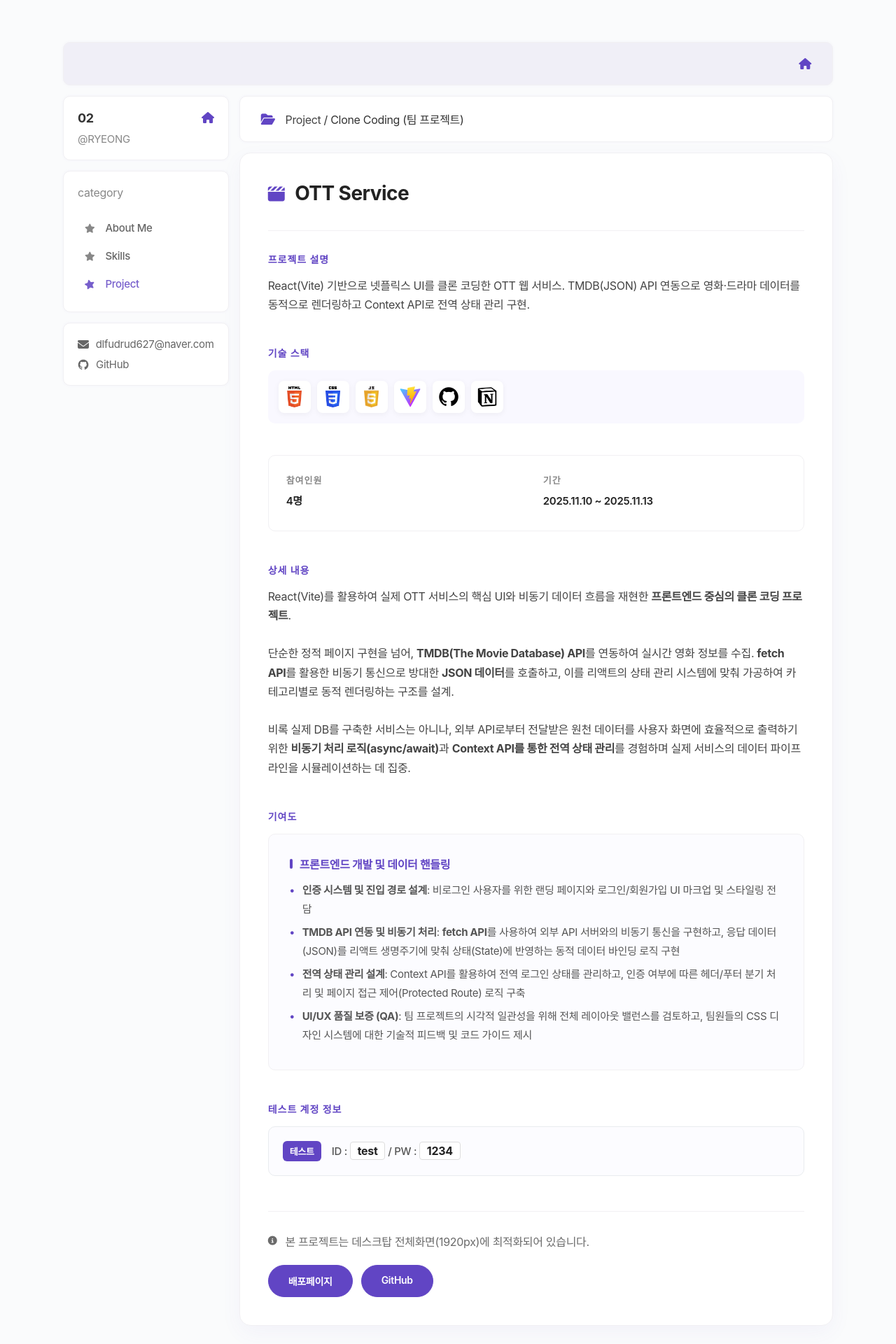
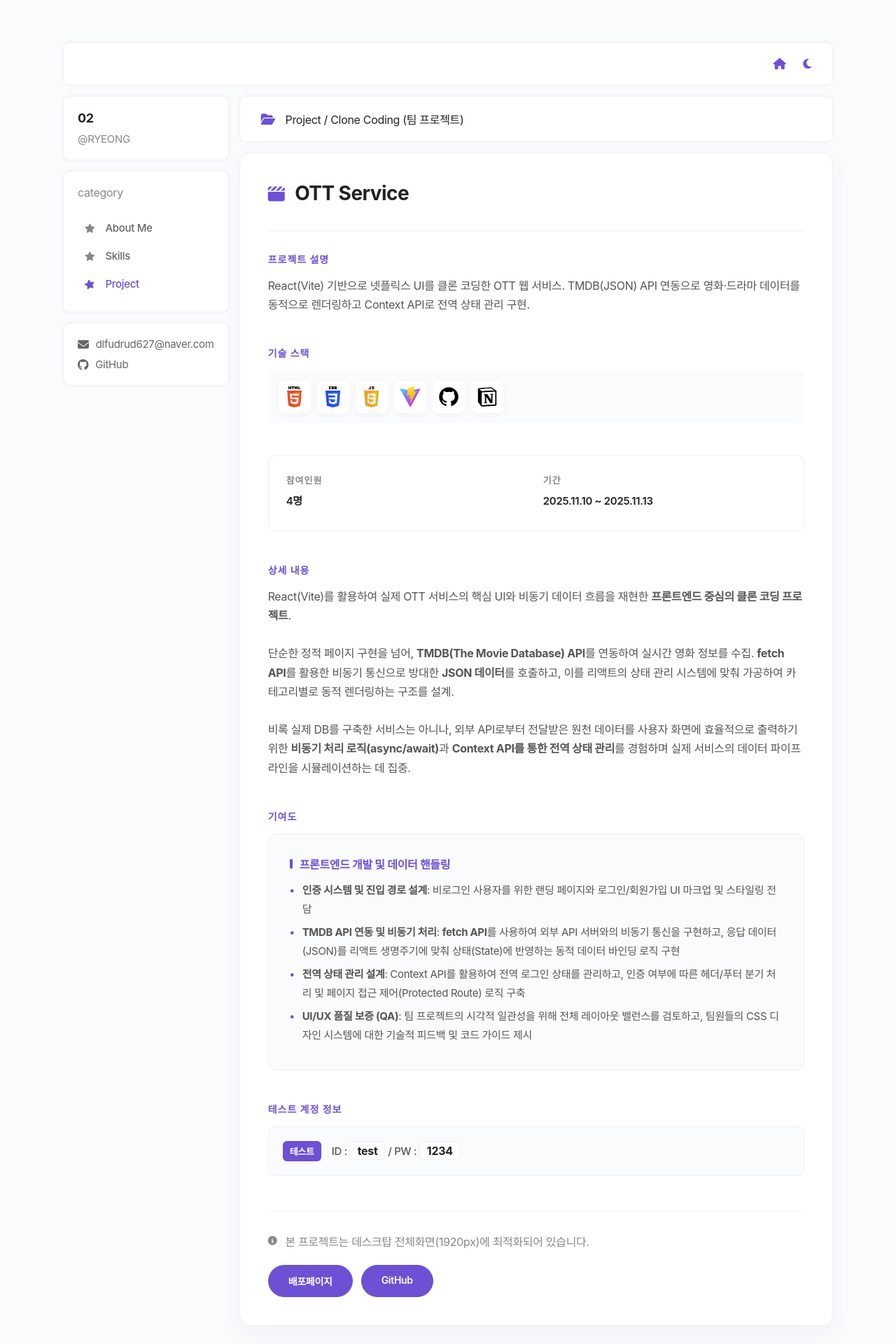
Before and after one commit to r-eong/RYEONG-PORTFOLIO, a React (Vite) app: page /#/02/PROJECT/detail/02 in a window 1280 px wide. Shown: the top 1920 px of the page at 70% size. Built offline with nearby package versions, Linux system fonts and the light colour scheme; a web font is replaced by a local one.

Commit message:
2026-04-07 update

```diff
--- a/src/App.jsx
+++ b/src/App.jsx
@@ -1,4 +1,4 @@
-import { useState } from 'react';
+import { useState, useEffect } from 'react';
 import { HashRouter, Routes, Route, Navigate } from "react-router-dom";
 
 import Home02 from './pages/Home02';
@@ -13,14 +13,35 @@
 import ProjectDetail_04 from './pages/ProjectDetail_04';
 
 function App() {
-  const [isMenuOpen, setIsMenuOpen] = useState(false); // 메뉴 상태
+  // 모바일 - 메뉴 상태
+  const [isMenuOpen, setIsMenuOpen] = useState(false);
+  // 다크모드
+  const [isDark, setIsDark] = useState(() => {
+    const saved = localStorage.getItem('darkMode');
+    return saved === 'true';
+  });
+
+  // 초기 진입 시 body 클래스 적용
+  useEffect(() => {
+    document.body.classList.toggle('dark', isDark);
+  }, []);
+
+  const toggleDark = () => {
+    setIsDark(prev => {
+      const next = !prev;
+      document.body.classList.toggle('dark', next);
+      localStorage.setItem('darkMode', next);
+      return next;
+    });
+  };
 
   const toggleMenu = () => {
     setIsMenuOpen(!isMenuOpen);
   }
+
   return (
     <HashRouter>
-      <Header02 toggleMenu={toggleMenu} isMenuOpen={isMenuOpen} />
+      <Header02 toggleMenu={toggleMenu} isMenuOpen={isMenuOpen} isDark={isDark} toggleDark={toggleDark} />
       <Routes>
         <Route path="/" element={<Navigate to="/02" replace />} />
         <Route path="/02" element={<Home02 isMenuOpen={isMenuOpen} setIsMenuOpen={setIsMenuOpen} />}>
--- a/src/index.css
+++ b/src/index.css
@@ -1,3 +1,41 @@
+/* -------- 라이트모드 기본 -------- */
+:root {
+  --bg-page: #fafbfc;
+  --bg-card: #ffffff;
+  --bg-header: #f0eff7;
+  --border-color: #f1f0f3;
+  --text-primary: #222;
+  --text-secondary: #555;
+  --text-muted: #888;
+  --text-link: #666;
+  --accent: #6d50d4;
+  --accent-light: rgba(97, 69, 196, 0.1);
+  --accent-hover: #1f0b65;
+  --footer-text: #fff;
+  --shadow-color: rgba(97, 69, 196, 0.05);
+  --bg-icon: #fafbfc;
+  --bg-icon-hover: rgba(180, 155, 255, 0.85);
+}
+
+/* -------- 다크모드 변수 -------- */
+body.dark {
+  --bg-page: #0f0f10;
+  --bg-card: #1b1b1c;
+  --bg-header: #1b1b1c;
+  --border-color: #2a2a2a;
+  --text-primary: #eeeeee;
+  --text-secondary: #aaaaaa;
+  --text-muted: #777777;
+  --text-link: #bbbbbb;
+  --accent: #9b7ef8;
+  --accent-light: rgba(155, 126, 248, 0.12);
+  --accent-hover: #c4aaff;
+  --footer-text: #555555;
+  --shadow-color: rgba(0, 0, 0, 0.3);
+  --bg-icon: #323232;
+  --bg-icon-hover: #666;
+}
+
 * {
   font-family: "Pretendard Variable", Pretendard, -apple-system, sans-serif;
   box-sizing: border-box;
@@ -7,12 +45,12 @@
   -moz-osx-font-smoothing: grayscale;
   letter-spacing: -0.02em;
   cursor: url('https://cdn.cursors-4u.net/css-previews/dark-purple-glitter-pointer-7e363da9-css.webp') 0 0, auto !important;
-
 }
 
 body {
   overflow-x: hidden;
-  background-color: #fafbfc;
+  background-color: var(--bg-page);
+  transition: background-color 0.3s ease;
 }
 
 #root {
@@ -54,7 +92,6 @@
   cursor: pointer;
 }
 
-/* 모바일 (480px 이하) */
 @media screen and (max-width: 480px) {
   #root {
     padding: 15px;
--- a/src/pages/Header02.jsx
+++ b/src/pages/Header02.jsx
@@ -1,12 +1,16 @@
 import { Link } from 'react-router-dom';
 import './css/Header02.css';
 
-export default function Header02({ toggleMenu }) {
+export default function Header02({ toggleMenu, isDark, toggleDark }) {
     return (
         <header className="header">
             <Link to="/02">
                 <i className="fa-solid fa-house"></i>
             </Link>
+            <i
+                className={`fa-solid ${isDark ? 'fa-sun' : 'fa-moon'}`}
+                onClick={toggleDark}
+            ></i>
             <i className="fa-solid fa-bars" onClick={toggleMenu}></i>
         </header>
     )
--- a/src/pages/Home02.jsx
+++ b/src/pages/Home02.jsx
@@ -12,9 +12,9 @@
                     <div className="profile">
                         <h5>02</h5>
                         <p>@RYEONG</p>
-                        <Link to="/02">
+                        {/* <Link to="/02">
                             <i className="fa-solid fa-house"></i>
-                        </Link>
+                        </Link> */}
                     </div>
                     {/* 카테고리 */}
                     <div className="category">
@@ -47,7 +47,7 @@
                             <a href="mailto:dlfudrud627@naver.com" target="_blank" rel="noreferrer">dlfudrud627@naver.com</a>
                         </p>
                         <p>
-                            <img src="/img/icons/Github-icon.png" alt="노션 아이콘" />
+                            <i className="fa-brands fa-github"></i>
                             <a href="https://github.com/r-eong/RYEONG-PORTFOLIO" target="_blank" rel="noreferrer">GitHub</a>
                         </p>
                     </div>
--- a/src/pages/css/Header02.css
+++ b/src/pages/css/Header02.css
@@ -1,8 +1,9 @@
 .header {
     color: #222;
-    background: #f0eff7;
+    background: var(--bg-card);
+    /* background: var(--bg-header); */
     /* background: #fff; */
-    border: 1px solid #f1f0f3;
+    border: 1px solid var(--border-color);
     border-radius: 10px;
     /* position: sticky;
     top: 0;
@@ -11,34 +12,36 @@
     padding: 20px 30px;
     text-align: right;
     margin-top: 50px;
-    box-shadow: 0 0 5px #6145c40a;
+    box-shadow: 0 0 5px var(--shadow-color);
+    display: flex;
+    align-items: center;
+    justify-content: flex-end;
+    gap: 25px;
 }
 
-.header i{
-    color: #6145c4;
-    /* color: #6045c4; */
+.header i {
+    color: var(--accent);
     cursor: pointer;
     transition: 0.3s;
 }
 
-.header i:hover{
-    color: #331b88;
+.header i:hover {
+    color: var(--accent-hover);
 }
 
 .header .fa-bars {
     display: none;
     cursor: pointer;
     font-size: 20px;
-    margin-left: 20px;
     vertical-align: middle;
 }
 
 /* 모바일 (480px 이하) */
 @media screen and (max-width: 480px) {
-  .header {
-    margin: 0;
-  }
-  .header .fa-bars {
+    .header {
+        margin: 0;
+    }
+    .header .fa-bars {
         display: inline-block;
     }
 }
--- a/src/pages/css/Home02.css
+++ b/src/pages/css/Home02.css
@@ -1,7 +1,7 @@
 .section {
     min-height: 1000px;
     max-width: 1200px;
-    color: #333;
+    color: var(--text-primary);
     margin: 0 auto;
     display: flex;
     gap: 15px;
@@ -18,11 +18,12 @@
 .contact {
     min-width: 230px;
     padding: 20px 20px;
-    background-color: #fff;
-    box-shadow: 0 0 5px #6145c40a;
+    background-color: var(--bg-card);
+    box-shadow: 0 0 5px var(--shadow-color);
     border-radius: 10px;
-    border: 1px solid #f1f0f3;
+    border: 1px solid var(--border-color);
     margin-top: 15px;
+    transition: background-color 0.3s ease, border-color 0.3s ease;
 }
 
 /* 프로필 */
@@ -33,10 +34,11 @@
 .section .left_fixed .profile h5 {
     font-size: 18px;
     font-weight: 700;
+    color: var(--text-primary);
 }
 
 .section .left_fixed .profile p {
-    color: #888;
+    color: var(--text-muted);
     margin-top: 10px;
     font-size: 15px;
 }
@@ -48,18 +50,18 @@
 }
 
 .section .left_fixed .profile a .fa-house {
-    color: #6145c4;
+    color: var(--accent);
     cursor: pointer;
     transition: 0.3s;
 }
 
 .section .left_fixed .profile a .fa-house:hover {
-    color: #331b88;
+    color: var(--accent-hover);
 }
 
 /* 카테고리 */
 .category h5 {
-    color: #888;
+    color: var(--text-muted);
     margin-bottom: 20px;
 }
 
@@ -68,31 +70,31 @@
 }
 
 .category ul li i {
-    color: #888;
+    color: var(--text-muted);
     margin-right: 15px;
     transition: all 0.3s;
     font-size: 13px;
 }
 
 .category ul li a {
-    color: #666;
+    color: var(--text-link);
     font-weight: 500;
     font-size: 15px;
     padding: 10px;
 }
 
 .category ul li a.active {
-    color: #6145c4dc;
+    color: var(--accent);
 }
 
 .category ul li a.active i {
-    color: #6145c4dc;
+    color: var(--accent);
     transform: rotate(60deg);
 }
 
 .category ul li a:hover i,
 .category ul li a:hover {
-    color: #6145c4dc;
+    color: var(--accent);
 }
 
 .category ul li a:hover i {
@@ -107,7 +109,7 @@
 }
 
 .contact h5 {
-    color: #888;
+    color: var(--text-muted);
 }
 
 .contact p {
@@ -116,7 +118,7 @@
 }
 
 .contact i {
-    color: #666;
+    color: var(--text-link);
 }
 
 .contact img {
@@ -127,11 +129,11 @@
 .contact a {
     margin-left: 10px;
     font-size: 15px;
-    color: #666;
+    color: var(--text-link);
 }
 
 .contact p:hover a {
-    color: #6045c4;
+    color: var(--accent);
 }
 
 /* --------------- 우측 공통 --------------- */
@@ -143,36 +145,38 @@
 
 .top {
     padding: 20px 30px;
-    background-color: #fff;
-    box-shadow: 0 0 5px #6145c40a;
+    background-color: var(--bg-card);
+    box-shadow: 0 0 5px var(--shadow-color);
     border-radius: 10px;
-    border: 1px solid #f1f0f3;
+    border: 1px solid var(--border-color);
     /* font-weight: 600; */
     font-size: 17px;
+    transition: background-color 0.3s ease, border-color 0.3s ease;
 }
 
 .top i {
-    color: #6145c4;
+    color: var(--accent);
     font-size: 18px;
     margin-right: 15px;
 }
 
 .top a {
-    color: #444;
+    color: var(--text-primary);
 }
 
 .top a:hover {
-    color: #6045c4;
+    color: var(--accent);
 }
 
 nav {
     width: 100%;
     margin-top: 15px;
     padding: 30px;
-    background-color: #fff;
-    box-shadow: 0 0 5px #6145c40a;
+    background-color: var(--bg-card);
+    box-shadow: 0 0 5px var(--shadow-color);
     border-radius: 10px;
-    border: 1px solid #f1f0f3;
+    border: 1px solid var(--border-color);
+    transition: background-color 0.3s ease, border-color 0.3s ease;
 }
 
 nav hr {
@@ -199,7 +203,7 @@
         height: 100vh;
         z-index: 1000;
         transition: 0.3s ease-in-out;
-        background: #fff;
+        background: var(--bg-card);
         padding-top: 80px;
         box-shadow: 5px 0 15px rgba(0, 0, 0, 0.1);
     }
--- a/src/pages/css/ProjectDetail.css
+++ b/src/pages/css/ProjectDetail.css
@@ -1,29 +1,30 @@
 /* 메인 컨테이너 */
 .project_container {
-    background-color: #fff;
+    background-color: var(--bg-card);
     border-radius: 16px;
-    border: 1px solid #f1f0f3;
+    border: 1px solid var(--border-color);
     padding: 40px;
-    box-shadow: 0 10px 30px rgba(97, 69, 196, 0.05);
+    box-shadow: 0 10px 30px var(--shadow-color);
+    transition: background-color 0.3s ease, border-color 0.3s ease;
 }
 
 .project_container>i {
     font-size: 24px;
-    color: #6145c4;
+    color: var(--accent);
     margin-bottom: 10px;
 }
 
 .main_title {
     font-size: 28px;
     font-weight: 700;
-    color: #222;
+    color: var(--text-primary);
     margin-bottom: 20px;
     margin-left: 15px;
 }
 
 .project_container hr {
     border: none;
-    border-top: 1px solid #f1f0f3;
+    border-top: 1px solid var(--border-color);
     margin: 30px 0;
 }
 
@@ -34,7 +35,7 @@
 
 .project_Box h5 {
     font-size: 14px;
-    color: #6145c4;
+    color: var(--accent);
     font-weight: 700;
     text-transform: uppercase;
     letter-spacing: 1px;
@@ -46,12 +47,12 @@
 .project_Box p {
     font-size: 16px;
     line-height: 1.7;
-    color: #444;
+    color: var(--text-secondary);
 }
 
 /* 기술 스택 리스트 */
 .stack_list {
-    background: #f9f8ff;
+    background: var(--bg-page);
     border-radius: 10px;
     padding: 15px;
     display: flex;
@@ -60,10 +61,10 @@
 }
 
 .stack_item {
-    background: #fff;
+    background: var(--bg-card);
     padding: 8px;
     border-radius: 8px;
-    box-shadow: 0 2px 8px rgba(0, 0, 0, 0.05);
+    box-shadow: 0 2px 8px var(--shadow-color);
     min-width: 46px;
     display: flex;
     justify-content: center;
@@ -81,33 +82,35 @@
     display: grid;
     grid-template-columns: repeat(2, 1fr);
     gap: 20px;
-    background: #fff;
-    border: 1px solid #f1f0f3;
+    background: var(--bg-card);
+    border: 1px solid var(--border-color);
     padding: 25px;
     border-radius: 10px;
     margin-bottom: 45px;
     list-style: none;
+    transition: background-color 0.3s ease, border-color 0.3s ease;
 }
 
 .project_info li h5 {
     margin-bottom: 8px;
-    color: #888;
+    color: var(--text-muted);
     font-size: 13px;
 }
 
 .project_info li p {
     margin-bottom: 4px;
     font-weight: 600;
-    color: #222;
+    color: var(--text-primary);
     font-size: 15px;
 }
 
 /* 기여도 섹션 디테일 */
 .Contribution {
-    background: #fcfcff;
+    background: var(--bg-page);
     padding: 30px;
     border-radius: 10px;
-    border: 1px solid #f1f0f3;
+    border: 1px solid var(--border-color);
+    transition: background-color 0.3s ease, border-color 0.3s ease;
 }
 
 .con_group {
@@ -121,7 +124,7 @@
 .con_group h6 {
     font-size: 16px;
     font-weight: 700;
-    color: #6145c4;
+    color: var(--accent);
     margin-bottom: 12px;
     display: flex;
     align-items: center;
@@ -131,7 +134,7 @@
     content: '';
     width: 4px;
     height: 14px;
-    background-color: #6145c4;
+    background-color: var(--accent);
     margin-right: 10px;
     border-radius: 2px;
 }
@@ -143,7 +146,7 @@
 
 .con_group ul li {
     font-size: 15px;
-    color: #555;
+    color: var(--text-secondary);
     line-height: 1.8;
     margin-bottom: 6px;
     position: relative;
@@ -154,19 +157,20 @@
     content: '•';
     position: absolute;
     left: 0;
-    color: #6145c4;
+    color: var(--accent);
     font-weight: bold;
 }
 
 /* 테스트 계정 안내 박스 */
 .test_account {
-    background: #fcfcff;
-    border: 1px solid #e9ecef;
+    background: var(--bg-page);
+    border: 1px solid var(--border-color);
     border-radius: 10px;
     padding: 20px;
     display: flex;
     flex-direction: column;
     gap: 12px;
+    transition: background-color 0.3s ease, border-color 0.3s ease;
 }
 
 .account_item {
@@ -178,17 +182,17 @@
 .account_item p {
     margin: 0;
     font-size: 15px;
-    color: #555;
+    color: var(--text-secondary);
     font-weight: 500;
 }
 
 .account_item p span {
-    color: #222;
+    color: var(--text-primary);
     font-weight: 700;
-    background: #fff;
+    background: var(--bg-card);
     padding: 2px 10px;
     border-radius: 4px;
-    border: 1px solid #ddd;
+    border: 1px solid var(--border-color);
 }
 
 /* 관리자/테스트 라벨 */
@@ -203,15 +207,12 @@
 }
 
 .label.admin {
-    background-color: #6145c4;
-    /* 관리자는 포인트 보라색 */
+    background-color: var(--accent);
 }
 
 .label.user {
-    background-color: #888;
-    /* 일반 테스트는 회색 */
+    background-color: var(--text-muted);
 }
-
 
 /* 하단 바로가기 버튼 */
 /* 공통 */
@@ -221,7 +222,7 @@
     gap: 12px;
     margin-top: 50px;
     padding-top: 30px;
-    border-top: 1px solid #f1f0f3;
+    border-top: 1px solid var(--border-color);
 }
 
 .detail_links a {
@@ -235,15 +236,15 @@
 
 /* 메인 버튼 (프론트엔드, 백엔드) */
 .detail_links>a {
-    background-color: #6145c4;
-    border: 1px solid #6145c4;
+    background-color: var(--accent);
+    border: 1px solid var(--accent);
     color: #fff;
 }
 
 /* 메인 버튼 호버 */
 .detail_links>a:hover {
-    background-color: #4a32a8;
-    box-shadow: 0 5px 15px rgba(97, 69, 196, 0.3);
+    background-color: var(--accent-hover);
+    box-shadow: 0 5px 15px var(--accent-light);
     color: #fff;
 }
 
@@ -256,22 +257,22 @@
 
 /* 서브 버튼 스타일 (PPT, GitHub, Notion) */
 .detail_links>div a {
-    background-color: #fff;
-    color: #6145c4;
-    border: 1px solid #6145c4;
+    background-color: var(--bg-card);
+    color: var(--accent);
+    border: 1px solid var(--accent);
 }
 
 /* 서브 버튼 호버 */
 .detail_links>div a:hover {
-    background-color: #e7e4f8;
-    color: #6145c4;
+    background-color: var(--accent-light);
+    color: var(--accent);
 }
 
 .link_notice {
     width: 100%;
     margin-bottom: 10px;
     font-size: 13px;
-    color: #6b6b6b;
+    color: var(--text-muted);
     display: flex;
     align-items: center;
     gap: 6px;
```
Also changed, not shown: src/pages/ProjectData.jsx (deleted, +0 -77 lines), src/pages/css/AboutMe02.css (+20 -19 lines), src/pages/css/Footer02.css (+5 -3 lines), src/pages/css/Skills02.css (+25 -24 lines).
